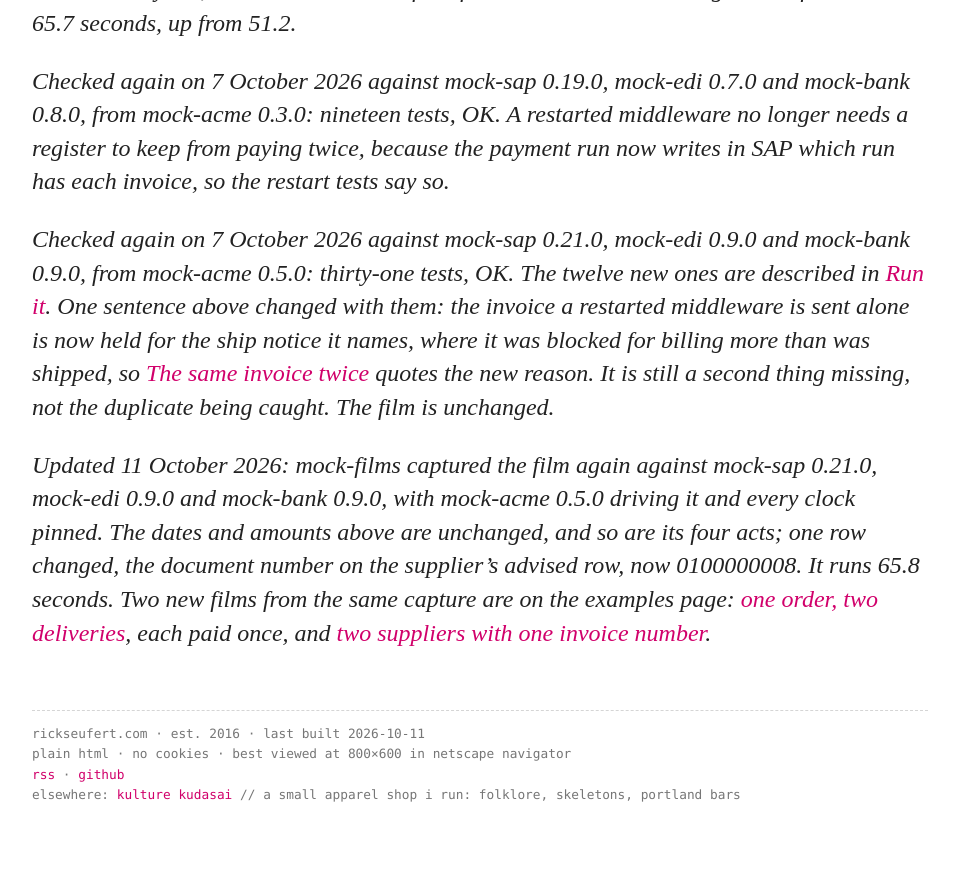
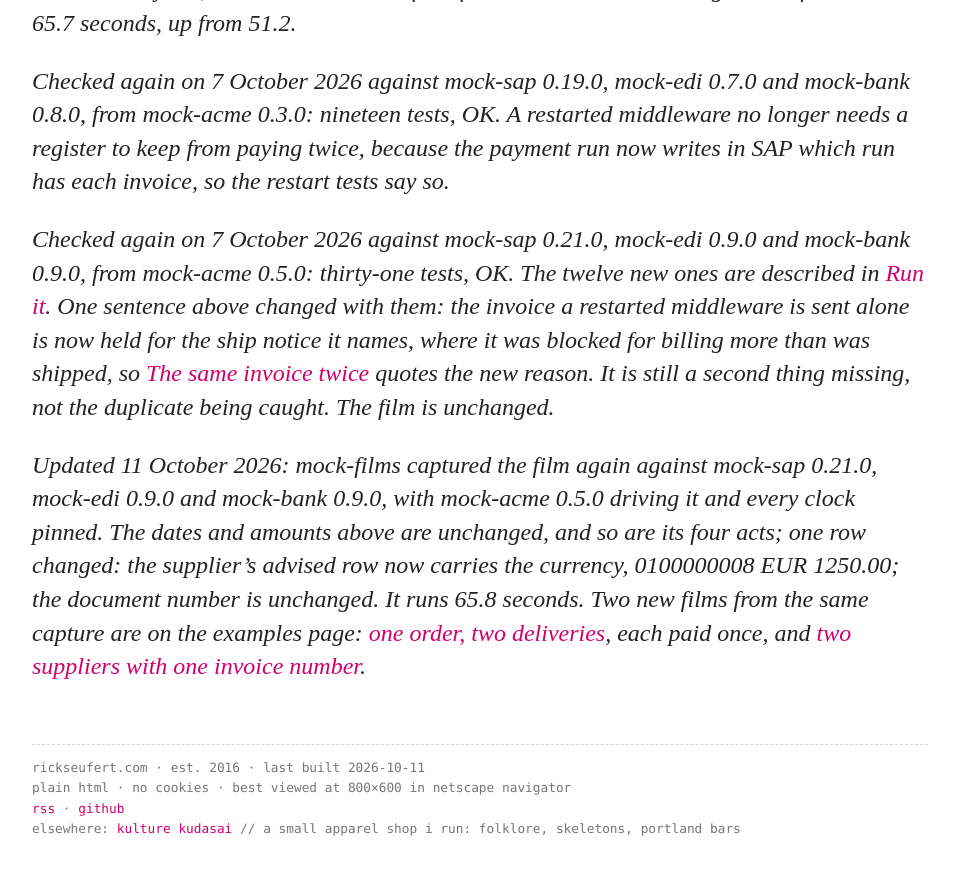
Before and after one commit to rseufert/rseufert.github.io, a Jekyll site: the page built from _posts/2026-10-02-one-purchase-across-three-mocks.md, in a window 1280 px wide and 900 px high, scrolled down 5395 px. Shown: the top 875 px of the window, without its empty margins (160-1119 px from the left). Built offline with Jekyll 4.4.1, drawn with Linux system fonts in a browser that asks for light colours.

Commit message:
The three-mock note: the advised row gained its currency, not a new number
Co-Authored-By: Claude Opus 5.5 <noreply@anthropic.com>
Claude-Session: https://claude.ai/code/session_015RDTBgG3oYVSZTAaz1gNwq

```diff
--- a/_posts/2026-10-02-one-purchase-across-three-mocks.md
+++ b/_posts/2026-10-02-one-purchase-across-three-mocks.md
@@ -102,6 +102,6 @@ Thirty-one tests. Among them are the loop end to end, the duplicate paid without
 
 *Checked again on 7 October 2026 against mock-sap 0.21.0, mock-edi 0.9.0 and mock-bank 0.9.0, from mock-acme 0.5.0: thirty-one tests, OK. The twelve new ones are described in [Run it](#run-it). One sentence above changed with them: the invoice a restarted middleware is sent alone is now held for the ship notice it names, where it was blocked for billing more than was shipped, so [The same invoice twice](#the-same-invoice-twice) quotes the new reason. It is still a second thing missing, not the duplicate being caught. The film is unchanged.*
 
-*Updated 11 October 2026: mock-films captured the film again against mock-sap 0.21.0, mock-edi 0.9.0 and mock-bank 0.9.0, with mock-acme 0.5.0 driving it and every clock pinned. The dates and amounts above are unchanged, and so are its four acts; one row changed, the document number on the supplier's advised row, now 0100000008. It runs 65.8 seconds. Two new films from the same capture are on the examples page: [one order, two deliveries](/examples/#procure-to-pay), each paid once, and [two suppliers with one invoice number](/examples/#payment-run).*
+*Updated 11 October 2026: mock-films captured the film again against mock-sap 0.21.0, mock-edi 0.9.0 and mock-bank 0.9.0, with mock-acme 0.5.0 driving it and every clock pinned. The dates and amounts above are unchanged, and so are its four acts; one row changed: the supplier's advised row now carries the currency, 0100000008 EUR 1250.00; the document number is unchanged. It runs 65.8 seconds. Two new films from the same capture are on the examples page: [one order, two deliveries](/examples/#procure-to-pay), each paid once, and [two suppliers with one invoice number](/examples/#payment-run).*
 
 <script src="/js/films.js" defer></script>
```
